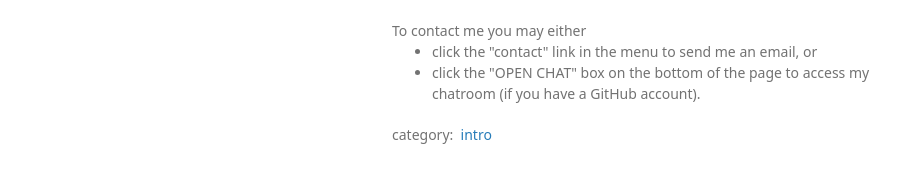
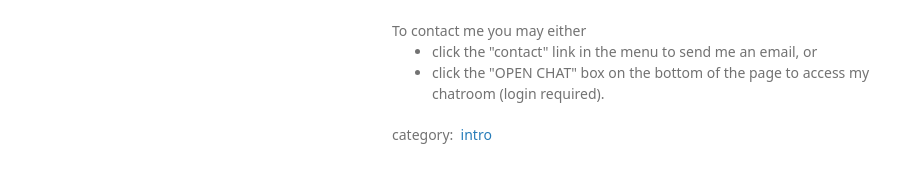
Before and after one commit to odenipinedo/odenipinedo.github.io, a Jekyll site: the page built from _posts/2022-04-08-intro.html, in a window 1280 px wide. Shown: the part 245-428 px from the top of the page, without its empty margins (178-1087 px from the left). Built offline with Jekyll 4.4.1, drawn with Linux system fonts in a browser that asks for light colours; nearby versions of some CDN libraries; some web fonts are replaced; a style sheet for code colours, icons or effects is not loaded; the repository's description, which GitHub fills in, is left out.

Commit message:
Update 2022-04-08-intro.html

```diff
--- a/_posts/2022-04-08-intro.html
+++ b/_posts/2022-04-08-intro.html
@@ -20,5 +20,5 @@ You may also find me out and about <i class="fa-solid fa-person-biking" title="r
 To contact me you may either<br>
   <ul>
     <li>click the "contact" link in the menu to send me an email, or</li>
-    <li>click the "OPEN CHAT" box on the bottom of the page to access my chatroom (if you have a GitHub account).</li>
+    <li>click the "OPEN CHAT" box on the bottom of the page to access my chatroom (login required).</li>
 </ul>
```
